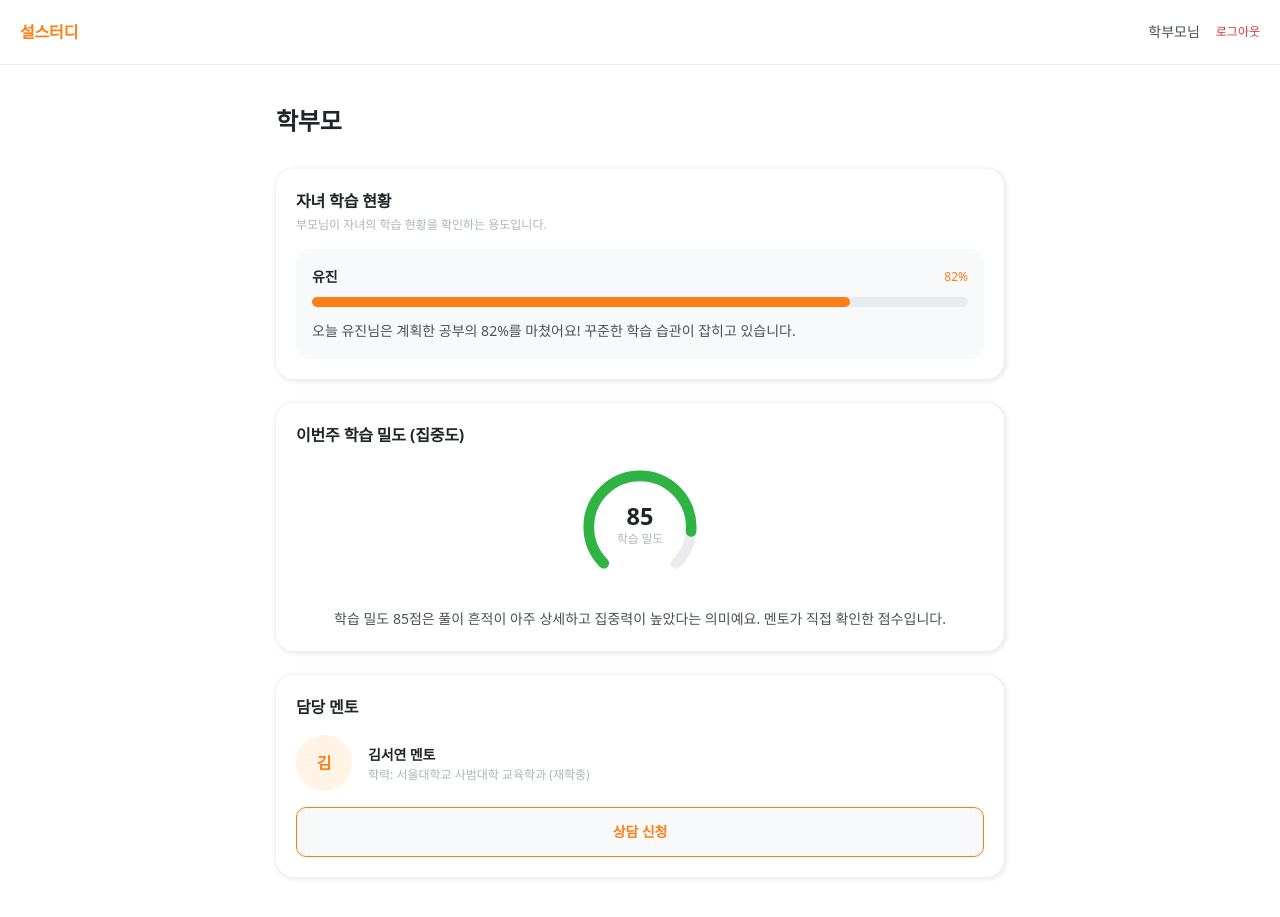
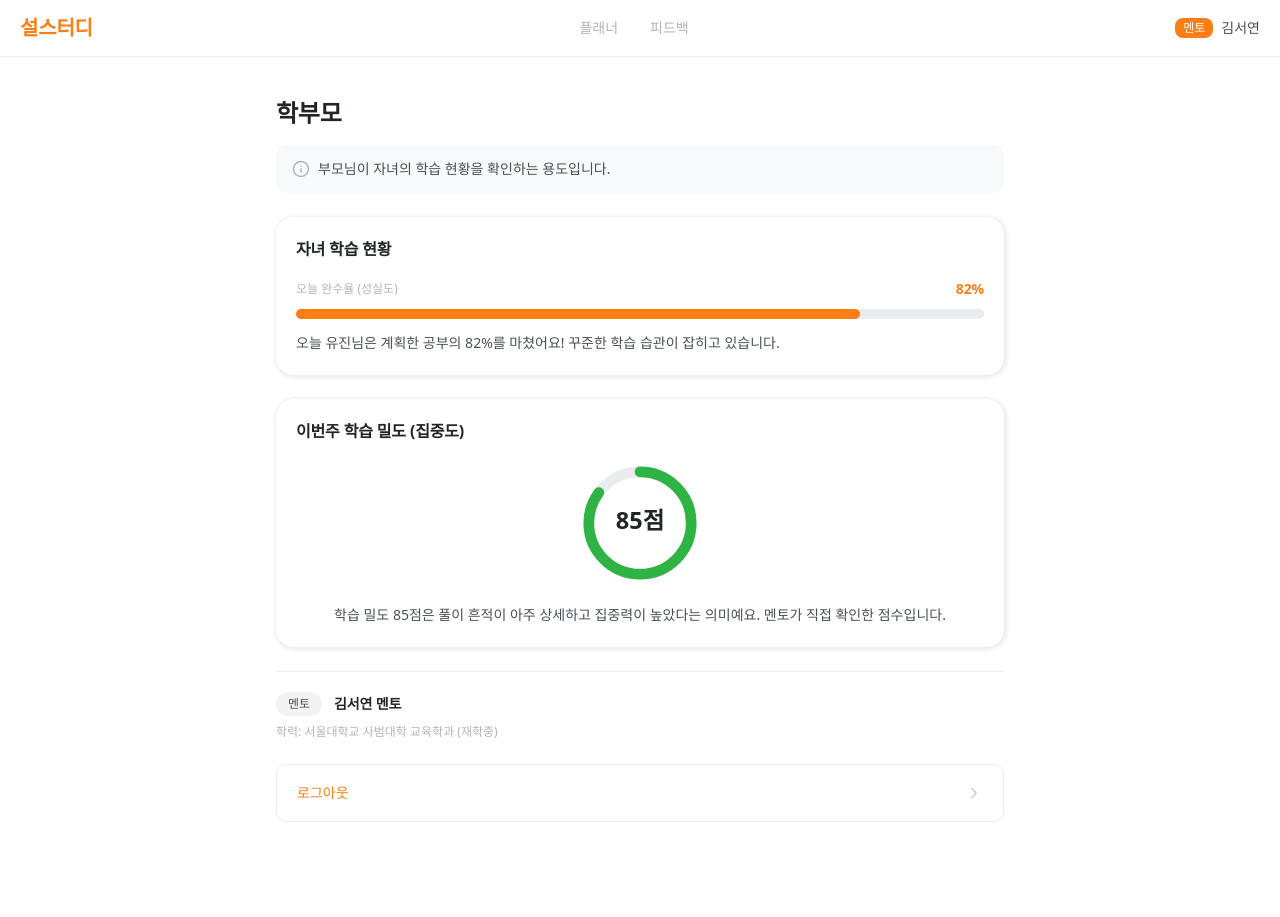
Before and after one commit to callmateteam/seolstudy_FE, a Next.js app: page /parent in a window 1280 px wide. After the commit the page ends 862 px from the top, so only its background shows below. Built offline with nearby package versions, Linux system fonts and the light colour scheme.

Commit message:
feat: ui

```diff
--- a/app/(parent)/dashboard/_components/ChildStatus.tsx
+++ b/app/(parent)/dashboard/_components/ChildStatus.tsx
@@ -1,28 +1,22 @@
-import Card from "@/components/ui/Card";
 import ProgressBar from "@/components/ui/ProgressBar";
 
 interface ChildStatusProps {
-  childName: string;
   completionRate: number;
   message: string;
 }
 
 export default function ChildStatus({
-  childName,
   completionRate,
   message,
 }: ChildStatusProps) {
   return (
     <section className="rounded-2xl bg-white p-5 shadow-card">
       <h3 className="text-title-l text-gray-900">자녀 학습 현황</h3>
-      <p className="text-label-m mt-1 text-gray-500">
-        부모님이 자녀의 학습 현황을 확인하는 용도입니다.
-      </p>
 
-      <div className="mt-4 rounded-xl bg-gray-50 p-4">
+      <div className="mt-4">
         <div className="flex items-center justify-between">
-          <p className="text-title-m text-gray-900">{childName}</p>
-          <p className="text-label-m text-primary-500">{completionRate}%</p>
+          <p className="text-label-m text-gray-500">오늘 완수율 (성실도)</p>
+          <p className="text-title-m text-primary-500">{completionRate}%</p>
         </div>
         <div className="mt-2">
           <ProgressBar value={completionRate} />
--- a/app/(parent)/dashboard/_components/MentorInfo.tsx
+++ b/app/(parent)/dashboard/_components/MentorInfo.tsx
@@ -1,5 +1,4 @@
-import Avatar from "@/components/ui/Avatar";
-import Button from "@/components/ui/Button";
+import Chip from "@/components/ui/Chip";
 
 interface MentorInfoProps {
   name: string;
@@ -8,24 +7,12 @@ interface MentorInfoProps {
 
 export default function MentorInfo({ name, education }: MentorInfoProps) {
   return (
-    <section className="rounded-2xl bg-white p-5 shadow-card">
-      <h3 className="text-title-l text-gray-900">담당 멘토</h3>
-
-      <div className="mt-4 flex items-center gap-4">
-        <Avatar initials={name.charAt(0)} size="lg" variant="primary" />
-        <div className="flex-1">
-          <p className="text-title-m text-gray-900">{name}</p>
-          <p className="text-label-m text-gray-500">
-            학력: {education}
-          </p>
-        </div>
+    <section className="border-t border-gray-200 pt-5">
+      <div className="flex items-center gap-3">
+        <Chip>멘토</Chip>
+        <p className="text-title-m text-gray-900">{name}</p>
       </div>
-
-      <div className="mt-4">
-        <Button fullWidth variant="primary" outlined>
-          상담 신청
-        </Button>
-      </div>
+      <p className="text-label-m mt-2 text-gray-500">학력: {education}</p>
     </section>
   );
 }
--- a/app/(parent)/dashboard/_components/WeeklyDensity.tsx
+++ b/app/(parent)/dashboard/_components/WeeklyDensity.tsx
@@ -14,7 +14,7 @@ export default function WeeklyDensity({
       <h3 className="text-title-l text-gray-900">이번주 학습 밀도 (집중도)</h3>
 
       <div className="mt-4 flex flex-col items-center">
-        <CircularProgress value={score} label="학습 밀도" />
+        <CircularProgress value={score} suffix="점" />
         <p className="text-body-m mt-4 text-center text-gray-700">
           {description}
         </p>
--- a/app/(parent)/layout.tsx
+++ b/app/(parent)/layout.tsx
@@ -1,39 +1,90 @@
 "use client";
 
 import Link from "next/link";
-import { useRouter } from "next/navigation";
+import { usePathname } from "next/navigation";
+import { CalendarDays, MessageCircle, User } from "lucide-react";
+import { useIsDesktop } from "@/_hooks/useMediaQuery";
+import type { ReactNode } from "react";
 
-export default function ParentLayout({
-  children,
-}: {
-  children: React.ReactNode;
-}) {
-  const router = useRouter();
+const DESKTOP_NAV_ITEMS = [
+  { label: "플래너", href: "/planner" },
+  { label: "피드백", href: "/feedback" },
+];
 
-  const handleLogout = () => {
-    router.push("/login");
-  };
+const MOBILE_NAV_ITEMS = [
+  { label: "플래너", href: "/planner", icon: CalendarDays },
+  { label: "피드백", href: "/feedback", icon: MessageCircle },
+  { label: "부모님", href: "/parent", icon: User },
+];
+
+export default function ParentLayout({ children }: { children: ReactNode }) {
+  const pathname = usePathname();
+  const isDesktop = useIsDesktop();
 
   return (
     <div className="min-h-screen">
-      <header className="border-b border-gray-200 bg-white">
-        <div className="mx-auto flex h-16 max-w-7xl items-center justify-between px-5">
-          <Link href="/parent" className="text-title-l text-primary-500">
-            설스터디
-          </Link>
-          <div className="flex items-center gap-4">
-            <span className="text-label-l text-gray-700">학부모님</span>
-            <button
-              type="button"
-              onClick={handleLogout}
-              className="text-label-m cursor-pointer text-error-500"
-            >
-              로그아웃
-            </button>
+      {/* 데스크탑 헤더 */}
+      {isDesktop && (
+        <header className="border-b border-gray-200 bg-white">
+          <div className="mx-auto flex h-14 max-w-7xl items-center justify-between px-5">
+            <Link href="/parent" className="text-heading-l text-primary-500">
+              설스터디
+            </Link>
+            <nav className="flex items-center gap-8">
+              {DESKTOP_NAV_ITEMS.map((item) => {
+                const isActive = pathname.startsWith(item.href);
+                return (
+                  <Link
+                    key={item.href}
+                    href={item.href}
+                    className={`text-label-l transition-colors ${
+                      isActive
+                        ? "text-primary-500"
+                        : "text-gray-500 hover:text-gray-700"
+                    }`}
+                  >
+                    {item.label}
+                  </Link>
+                );
+              })}
+            </nav>
+            <Link href="/parent" className="flex items-center gap-2">
+              <span className="rounded-md bg-primary-500 px-2 py-0.5 text-label-m text-white">
+                멘토
+              </span>
+              <span className="text-label-l text-gray-700">김서연</span>
+            </Link>
           </div>
-        </div>
-      </header>
-      <main>{children}</main>
+        </header>
+      )}
+
+      {/* 메인 콘텐츠 */}
+      <main className={!isDesktop ? "pb-16" : ""}>{children}</main>
+
+      {/* 모바일 하단 네비게이션 바 */}
+      {!isDesktop && (
+        <nav className="fixed inset-x-0 bottom-0 z-40 border-t border-gray-200 bg-white">
+          <div className="mx-auto flex h-16 items-center justify-around">
+            {MOBILE_NAV_ITEMS.map((item) => {
+              const isActive =
+                pathname === item.href || pathname.startsWith(item.href + "/");
+              const Icon = item.icon;
+              return (
+                <Link
+                  key={item.href}
+                  href={item.href}
+                  className={`flex flex-col items-center gap-0.5 ${
+                    isActive ? "text-primary-500" : "text-gray-400"
+                  }`}
+                >
+                  <Icon size={22} />
+                  <span className="text-label-s">{item.label}</span>
+                </Link>
+              );
+            })}
+          </div>
+        </nav>
+      )}
     </div>
   );
 }
--- a/app/(parent)/parent/page.tsx
+++ b/app/(parent)/parent/page.tsx
@@ -1,15 +1,35 @@
+"use client";
+
+import { useRouter } from "next/navigation";
+import { Info, ChevronRight } from "lucide-react";
+import { useIsDesktop } from "@/_hooks/useMediaQuery";
+import Button from "@/components/ui/Button";
 import ChildStatus from "../dashboard/_components/ChildStatus";
 import WeeklyDensity from "../dashboard/_components/WeeklyDensity";
 import MentorInfo from "../dashboard/_components/MentorInfo";
 
 export default function ParentDashboard() {
+  const router = useRouter();
+  const isDesktop = useIsDesktop();
+
+  const handleLogout = () => {
+    router.push("/login");
+  };
+
   return (
     <div className="mx-auto max-w-3xl px-5 py-10">
       <h1 className="text-heading-xl text-gray-900">학부모</h1>
 
-      <div className="mt-8 flex flex-col gap-6">
+      {/* 안내 배너 */}
+      <div className="mt-4 flex items-center gap-2 rounded-lg bg-gray-50 px-4 py-3">
+        <Info size={18} className="shrink-0 text-gray-500" />
+        <p className="text-body-m text-gray-700">
+          부모님이 자녀의 학습 현황을 확인하는 용도입니다.
+        </p>
+      </div>
+
+      <div className="mt-6 flex flex-col gap-6">
         <ChildStatus
-          childName="유진"
           completionRate={82}
           message="오늘 유진님은 계획한 공부의 82%를 마쳤어요! 꾸준한 학습 습관이 잡히고 있습니다."
         />
@@ -21,7 +41,26 @@ export default function ParentDashboard() {
           name="김서연 멘토"
           education="서울대학교 사범대학 교육학과 (재학중)"
         />
+
+        {/* 로그아웃 행 */}
+        <button
+          type="button"
+          onClick={handleLogout}
+          className="flex w-full cursor-pointer items-center justify-between rounded-lg border border-gray-200 bg-white px-5 py-4"
+        >
+          <span className="text-body-m text-primary-500">로그아웃</span>
+          <ChevronRight size={18} className="text-gray-400" />
+        </button>
       </div>
+
+      {/* 모바일: 상담 신청 고정 버튼 */}
+      {!isDesktop && (
+        <div className="fixed right-5 bottom-20 z-30">
+          <Button variant="primary" size="sm">
+            상담 신청
+          </Button>
+        </div>
+      )}
     </div>
   );
 }
--- a/components/ui/CircularProgress.tsx
+++ b/components/ui/CircularProgress.tsx
@@ -1,10 +1,10 @@
 const RADIUS = 48;
 const CIRCUMFERENCE = 2 * Math.PI * RADIUS;
-const ARC_RATIO = 0.75;
 
 interface CircularProgressProps {
   value: number;
-  label: string;
+  label?: string;
+  suffix?: string;
 }
 
 function getStrokeColor(value: number): string {
@@ -13,12 +13,12 @@ function getStrokeColor(value: number): string {
   return "var(--color-error-500)";
 }
 
-export default function CircularProgress({ value, label }: CircularProgressProps) {
+export default function CircularProgress({ value, label, suffix }: CircularProgressProps) {
   const clamped = Math.min(100, Math.max(0, value));
-  const bgArc = ARC_RATIO * CIRCUMFERENCE;
-  const bgGap = CIRCUMFERENCE - bgArc;
-  const progressArc = (clamped / 100) * bgArc;
+  const progressArc = (clamped / 100) * CIRCUMFERENCE;
   const progressGap = CIRCUMFERENCE - progressArc;
+
+  const hasLabel = label != null && label.length > 0;
 
   return (
     <div className="flex h-32 w-32 items-center justify-center">
@@ -31,8 +31,6 @@ export default function CircularProgress({ value, label }: CircularProgressProps
           stroke="var(--color-gray-200)"
           strokeWidth={10}
           strokeLinecap="round"
-          strokeDasharray={`${bgArc} ${bgGap}`}
-          transform="rotate(135 60 60)"
         />
         <circle
           cx="60"
@@ -43,14 +41,30 @@ export default function CircularProgress({ value, label }: CircularProgressProps
           strokeWidth={10}
           strokeLinecap="round"
           strokeDasharray={`${progressArc} ${progressGap}`}
-          transform="rotate(135 60 60)"
+          transform="rotate(-90 60 60)"
         />
-        <text x="60" y="52" textAnchor="middle" dominantBaseline="middle" style={{ fontSize: "22px", fontWeight: 700 }} fill="var(--color-gray-900)">
-          {clamped}
+        <text
+          x="60"
+          y={hasLabel ? 52 : 60}
+          textAnchor="middle"
+          dominantBaseline="middle"
+          style={{ fontSize: "22px", fontWeight: 700 }}
+          fill="var(--color-gray-900)"
+        >
+          {clamped}{suffix}
         </text>
-        <text x="60" y="72" textAnchor="middle" dominantBaseline="middle" style={{ fontSize: "11px", fontWeight: 400 }} fill="var(--color-gray-500)">
-          {label}
-        </text>
+        {hasLabel && (
+          <text
+            x="60"
+            y="72"
+            textAnchor="middle"
+            dominantBaseline="middle"
+            style={{ fontSize: "11px", fontWeight: 400 }}
+            fill="var(--color-gray-500)"
+          >
+            {label}
+          </text>
+        )}
       </svg>
     </div>
   );
```
